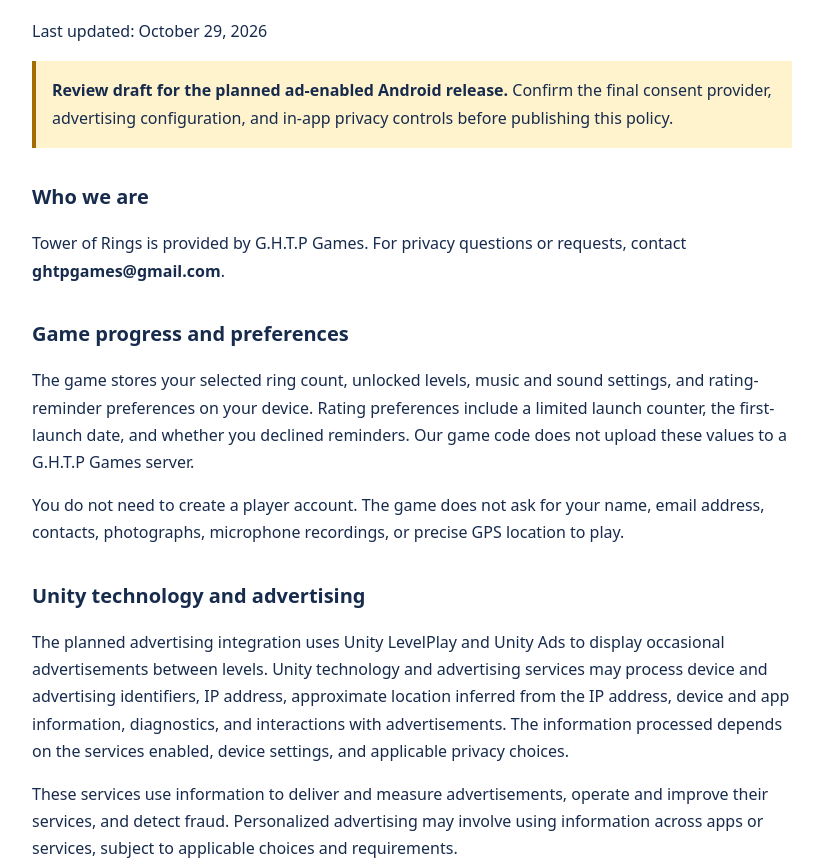
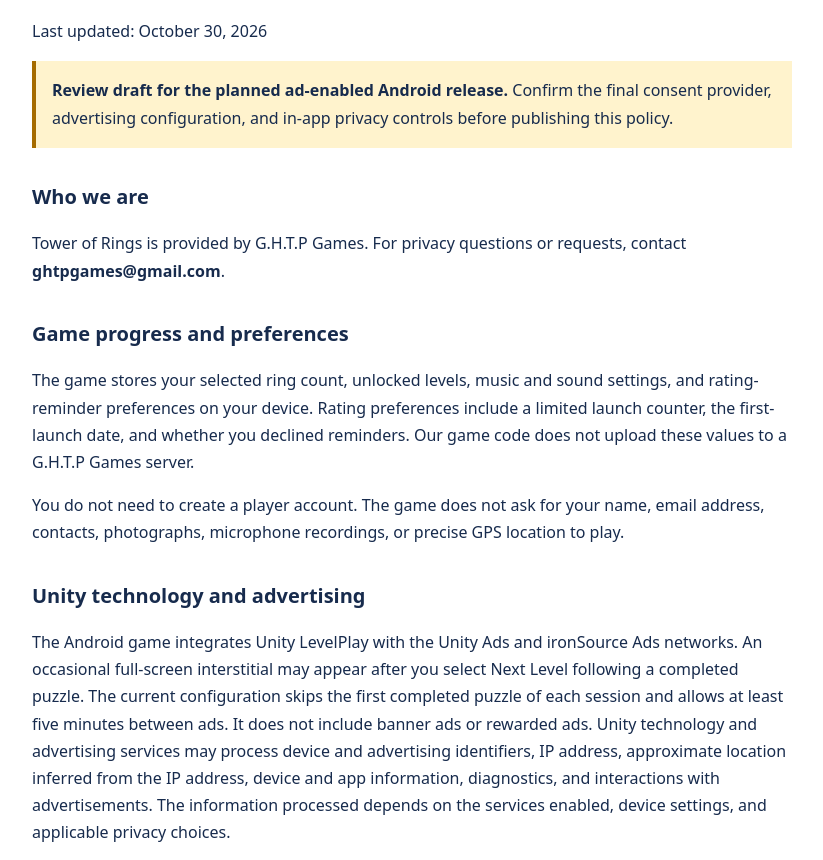
Before and after one commit to Spexs1987/tower-of-rings-privacy, a plain HTML site: page index.html in a window 1280 px wide. Shown: the part 103-963 px from the top of the page, without its empty margins (228-1051 px from the left). Drawn offline with Linux system fonts and the light colour scheme.

Commit message:
Add files via upload

```diff
--- a/index.html
+++ b/index.html
@@ -1,6 +1,6 @@
 <!doctype html><html lang="en"><head><meta charset="utf-8"><meta name="viewport" content="width=device-width,initial-scale=1"><meta name="robots" content="noindex"><title>Tower of Rings Privacy Policy — Review Draft</title><style>html{font-family:system-ui,-apple-system,BlinkMacSystemFont,"Segoe UI",sans-serif;color:#172b4d;background:#fff;line-height:1.7}body{max-width:760px;margin:0 auto;padding:40px 24px 72px}h1{font-size:2rem;line-height:1.2}h2{font-size:1.25rem;margin-top:2rem}a{color:#125ac2;text-underline-offset:3px}p{overflow-wrap:anywhere}p:nth-of-type(2){padding:16px;background:#fff3cd;border-left:4px solid #a56b00}@media(max-width:480px){body{padding:24px 18px 48px}h1{font-size:1.6rem}}</style></head><body><main>
 <h1>Tower of Rings Privacy Policy</h1>
-<p>Last updated: October 29, 2026</p>
+<p>Last updated: October 30, 2026</p>
 <p><strong>Review draft for the planned ad-enabled Android release.</strong> Confirm the final consent provider, advertising configuration, and in-app privacy controls before publishing this policy.</p>
 <h2>Who we are</h2>
 <p>Tower of Rings is provided by G.H.T.P Games. For privacy questions or requests, contact <strong>ghtpgames@gmail.com</strong>.</p>
@@ -8,14 +8,14 @@
 <p>The game stores your selected ring count, unlocked levels, music and sound settings, and rating-reminder preferences on your device. Rating preferences include a limited launch counter, the first-launch date, and whether you declined reminders. Our game code does not upload these values to a G.H.T.P Games server.</p>
 <p>You do not need to create a player account. The game does not ask for your name, email address, contacts, photographs, microphone recordings, or precise GPS location to play.</p>
 <h2>Unity technology and advertising</h2>
-<p>The planned advertising integration uses Unity LevelPlay and Unity Ads to display occasional advertisements between levels. Unity technology and advertising services may process device and advertising identifiers, IP address, approximate location inferred from the IP address, device and app information, diagnostics, and interactions with advertisements. The information processed depends on the services enabled, device settings, and applicable privacy choices.</p>
+<p>The Android game integrates Unity LevelPlay with the Unity Ads and ironSource Ads networks. An occasional full-screen interstitial may appear after you select Next Level following a completed puzzle. The current configuration skips the first completed puzzle of each session and allows at least five minutes between ads. It does not include banner ads or rewarded ads. Unity technology and advertising services may process device and advertising identifiers, IP address, approximate location inferred from the IP address, device and app information, diagnostics, and interactions with advertisements. The information processed depends on the services enabled, device settings, and applicable privacy choices.</p>
 <p>These services use information to deliver and measure advertisements, operate and improve their services, and detect fraud. Personalized advertising may involve using information across apps or services, subject to applicable choices and requirements.</p>
 <p>Read <a href="https://unity.com/legal/game-player-and-app-user-privacy-policy">Unity&#39;s Game Player and App User Privacy Policy</a> for its processing practices, recipients, international transfers, retention, and privacy rights. This game policy does not replace Unity&#39;s policy.</p>
 <p>G.H.T.P Games does not operate an account or cloud-save service for this game. Advertising partners process information through their SDKs; this is separate from the progress saved locally on your device.</p>
 <h2>Privacy choices</h2>
 <p>The game integrates Google&#39;s User Messaging Platform (UMP) to request applicable privacy requirements, present configured consent or opt-out messages, and record privacy choices. Google&#39;s handling of information through this service is described in the <a href="https://policies.google.com/privacy">Google Privacy Policy</a>.</p>
 <p>The Options menu and pause menu include a Privacy choices control that is shown when UMP reports that a privacy-options entry point is required. A separate Privacy policy control opens this page. Local game settings and privacy choices are different: clearing game progress does not send a deletion request to Google or Unity.</p>
-<p>Advertising is not yet initialized in the development build covered by this draft. Before the ad-enabled release, the consent flow, any applicable opt-out signals, and their handling by LevelPlay and each ad network must be configured and verified. Declining optional advertising consent will not prevent access to the puzzle itself. Whether advertisements can be served after a choice depends on the selected services and their requirements.</p>
+<p>The game requests updated privacy information from UMP before initializing LevelPlay. The integration passes supported U.S. opt-out choices to LevelPlay and discards cached ads when you open Privacy choices. Advertising stays blocked if the privacy update fails or a stored applicable U.S. signal cannot be interpreted. Declining optional advertising consent does not prevent access to the puzzle itself. Whether advertisements can be served after a choice depends on the selected services and their requirements. The development integration has been tested with European consent refusal and U.S. opt-out changes; final release configuration and provider disclosures remain subject to review.</p>
 <p>Depending on your location, advertising disclosures may constitute a sale or sharing of personal information or targeted advertising. Applicable opt-out choices must be available through the release&#39;s privacy controls. Android also provides advertising-identifier controls; their availability and wording depend on your device and Android version.</p>
 <h2>Support email</h2>
 <p>If you email us, we receive your email address and whatever information you include. We use that information to respond and resolve your request. Please do not send sensitive information that is unnecessary for support. Email is processed through our email provider, Gmail.</p>
```
